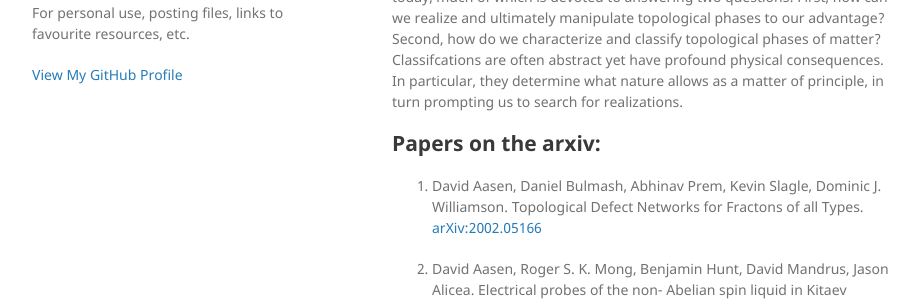
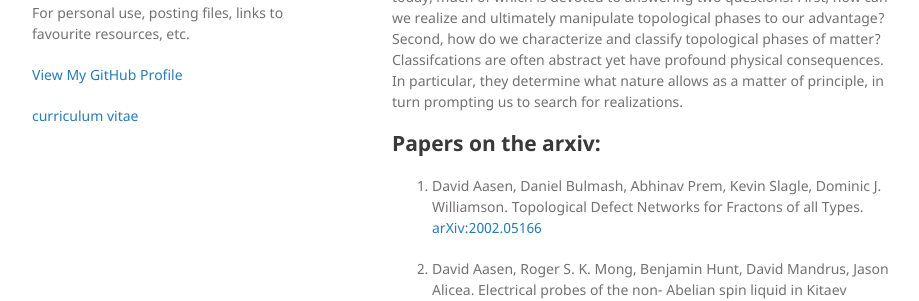
Before and after one commit to davidaasen/davidaasen.github.io, a Jekyll site: the page built from index.md, in a window 1280 px wide. Shown: the part 325-626 px from the top of the page, without its empty margins (178-1097 px from the left). Built offline with Jekyll 4.4.1, drawn with Linux system fonts in a browser that asks for light colours; our own code applies the rules of GitHub Pages for plain Markdown files.

Commit message:
Update default.html

```diff
--- a/_layouts/default.html
+++ b/_layouts/default.html
@@ -28,6 +28,10 @@
 
         {% if site.github.is_user_page %}
         <p class="view"><a href="{{ site.github.owner_url }}">View My GitHub Profile</a></p>
+        {% endif %}
+
+        {% if site.github.is_user_page %}
+        <p class="view"><a href="{{ https://dave.aasen.ca/CV.html }}">curriculum vitae</a></p>
         {% endif %}
 
         {% if site.show_downloads %}
```
